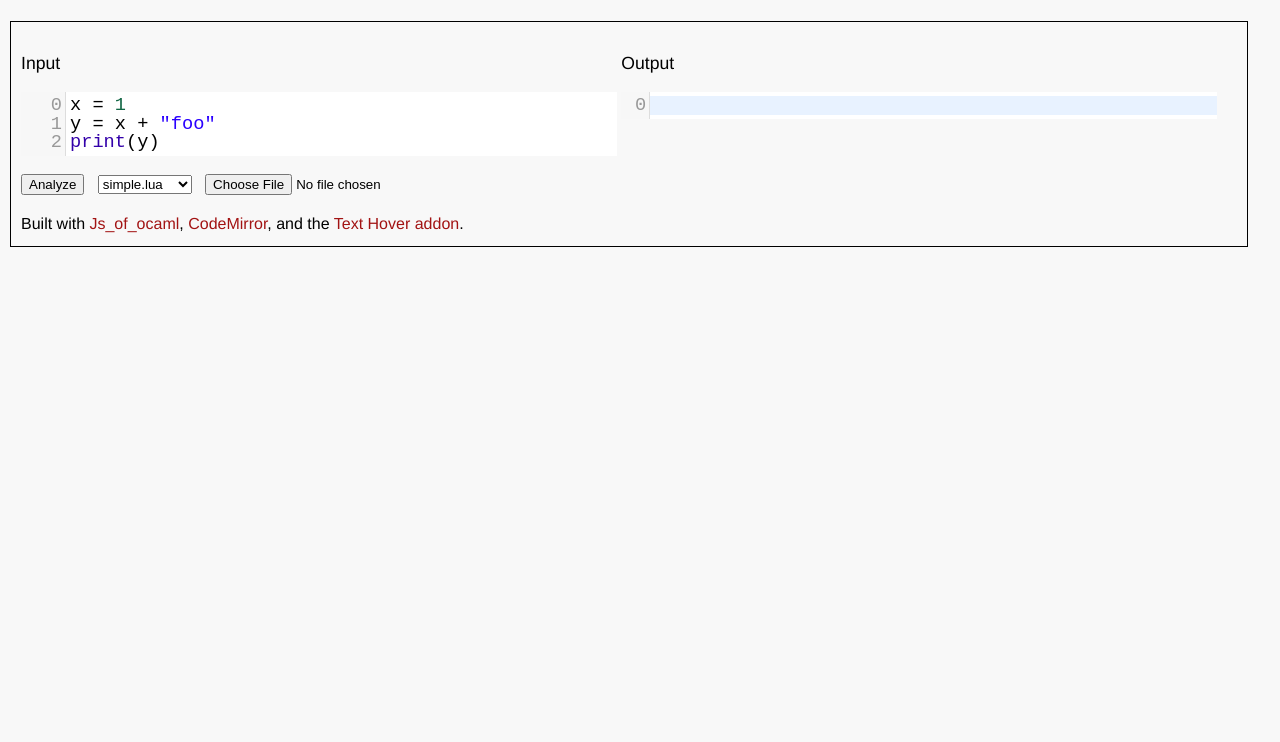
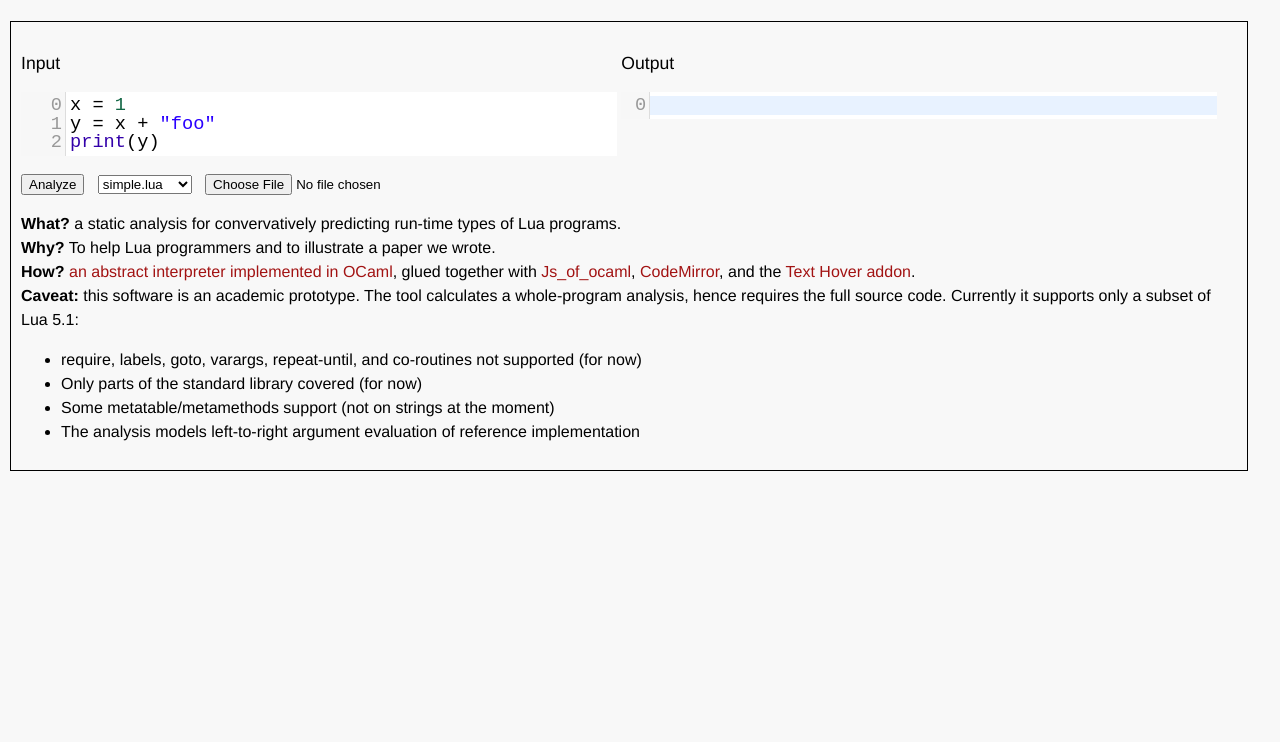
Before and after one commit to jmid/luata-quickcheck, a plain HTML site: page index.html in a window 1280 px wide. Shown: the part 79-821 px from the top of the page. Before the commit the page ends 800 px from the top, so only its background shows below. Drawn offline with Linux system fonts and the light colour scheme; a web font is replaced by a local one.

Commit message:
elaborate a bit

```diff
--- a/index.html
+++ b/index.html
@@ -49,6 +49,8 @@
 
   <body>
 
+    <h1>LuaTA : a Lua Type Analysis </h1>
+
     <div style="position: absolute; left: 10px; top: 100px; padding: 10px;
 		border: 1px solid #000000; width: 95%;">
 
@@ -87,13 +89,39 @@ print(y)</textarea>
       </div>
       <div style="clear:both"></div>
 
-      Built with
-      <a href="http://ocsigen.org/js_of_ocaml/">Js_of_ocaml</a>,
-      <a href="http://codemirror.net/">CodeMirror</a>, and
-      the <a href = "https://github.com/angelozerr/CodeMirror-XQuery/tree/master/codemirror-extension/addon/hover">Text Hover addon</a>.
+      <div style="top: 100px; bottom: 100px;">
+	<p>
+	  <b>What?</b> a static analysis for convervatively predicting run-time
+	  types of Lua programs.
+	<br>
+	  <b>Why?</b> To help Lua programmers and to illustrate a paper we wrote.
+	<br>
+	  <b>How?</b> <a href="https://github.com/jmid/luata-quickcheck">an
+	  abstract interpreter implemented in OCaml</a>, glued
+	  together with
+	  <a href="http://ocsigen.org/js_of_ocaml/">Js_of_ocaml</a>,
+	  <a href="http://codemirror.net/">CodeMirror</a>, and
+	  the <a href =
+	  "https://github.com/angelozerr/CodeMirror-XQuery/tree/master/codemirror-extension/addon/hover">Text
+	    Hover addon</a>.
+        <br>
+	  <b>Caveat:</b> this software is an academic prototype.
+	  The tool calculates a whole-program analysis, hence
+	  requires the full source code. Currently it supports only a subset of Lua 5.1:
+	  <ul>
+	    <li>require, labels, goto, varargs, repeat-until, and co-routines not supported (for now)</li>
+	    <li>Only parts of the standard library covered (for now)</li>
+	    <li>Some metatable/metamethods support (not on strings at the moment)</li>
+	    <li>The analysis models left-to-right argument evaluation of reference implementation</li>
+	  </ul>
+	</p>
+      </div>
+
     </div>
 
     <script src="index.js"></script>
+
+
   </body>
 
 </html>
```
